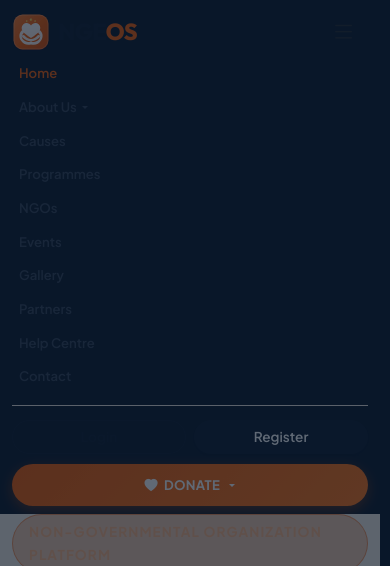
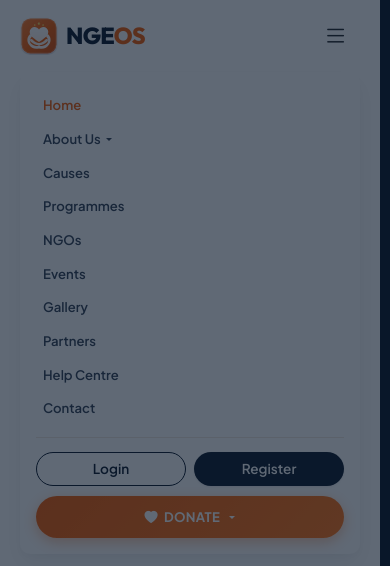
Before and after one commit to syedmuhammadsaim/NGEOS, an ASP.NET Core app: page / in a window 390 px wide, after a click that opens the changed part. Shown: the top 566 px of the page. Run offline with ASP.NET Core 8, Linux system fonts and the light colour scheme; data comes from the database, SQL or seed files in the repository; some libraries are stand-ins or nearby versions.

Commit message:
fix(css): fix CSS selector syntax errors by removing stray trailing commas and unclosed keyframes

```diff
--- a/NGEOS/wwwroot/css/site.css
+++ b/NGEOS/wwwroot/css/site.css
@@ -276,7 +276,7 @@ main[role="main"] {
 
    ========================================================== */
 
-.ngeos-topbar, {
+.ngeos-topbar {
 
     background: linear-gradient(135deg, #071527 0%, #0d223f 50%, #071527 100%);
 
@@ -502,7 +502,7 @@ main[role="main"] {
 
    ========================================================== */
 
-.ngeos-navbar, {
+.ngeos-navbar {
 
     background: #ffffff;
 
@@ -526,7 +526,7 @@ main[role="main"] {
 
 
 
-    .ngeos-navbar.scrolled, {
+    .ngeos-navbar.scrolled {
 
         background: rgba(255, 255, 255, 0.95) !important;
 
@@ -542,7 +542,7 @@ main[role="main"] {
 
     /* Navbar width adjustment */
 
-    .ngeos-navbar .container, {
+    .ngeos-navbar .container {
 
         max-width: 1440px;
 
@@ -1096,7 +1096,7 @@ main[role="main"] {
 
    ========================================================== */
 
-.ngeos-hero, {
+.ngeos-hero {
 
     position: relative;
 
@@ -1414,7 +1414,7 @@ main[role="main"] {
 
    ========================================================== */
 
-.ngeos-card, {
+.ngeos-card {
 
     background: #ffffff;
 
@@ -1432,13 +1432,13 @@ main[role="main"] {
 
     flex-direction: column;
 
-    height: auto; /* height:100% se card column se bahar nikal kar footer ke neeche chala jata tha */
-
-}
-
-
-
-    .ngeos-card:hover, {
+    height: auto;
+
+}
+
+
+
+    .ngeos-card:hover {
 
         transform: translateY(-3px);
 
@@ -1450,10 +1450,9 @@ main[role="main"] {
 
 
 
-/* Card tab hi poori height le jab wo column mein akela ho
-
-   (Causes / NGOs list ke barabar-height cards) */
- {
+/* Card tab hi poori height le jab wo column mein akela ho */
+
+.row > [class*="col"] > .ngeos-card:only-child {
 
     height: 100%;
 
@@ -1486,7 +1485,8 @@ main[role="main"] {
     }
 
 
-:hover .card-img-wrapper img {
+
+.ngeos-card:hover .card-img-wrapper img {
 
     transform: scale(1.06);
 
@@ -2438,7 +2438,7 @@ body:has(.gallery-lightbox-modal.show) .modal-backdrop.show {
 
    ========================================================== */
 
-.ngeos-footer, {
+.ngeos-footer {
 
     background-color: var(--navy-dark);
 
@@ -2454,13 +2454,13 @@ body:has(.gallery-lightbox-modal.show) .modal-backdrop.show {
 
     position: relative;
 
-    z-index: 1030; /* navbar (1050) ke neeche, baqi sab cheezon ke upar */
-
-}
-
-
-
-    .ngeos-footer h5, {
+    z-index: 1030;
+
+}
+
+
+
+    .ngeos-footer h5 {
 
         color: #ffffff;
 
@@ -2478,7 +2478,7 @@ body:has(.gallery-lightbox-modal.show) .modal-backdrop.show {
 
 
 
-        .ngeos-footer h5::after, {
+        .ngeos-footer h5::after {
 
             content: '';
 
@@ -2564,7 +2564,7 @@ body:has(.gallery-lightbox-modal.show) .modal-backdrop.show {
 
 
 
-.ngeos-footer .social-icon-link, .social-icon-link {
+.ngeos-footer .social-icon-link {
 
     width: 34px;
 
@@ -2578,7 +2578,7 @@ body:has(.gallery-lightbox-modal.show) .modal-backdrop.show {
 
 
 
-    .ngeos-footer .social-icon-link:hover, {
+    .ngeos-footer .social-icon-link:hover {
 
         background: var(--primary-orange);
 
@@ -2684,7 +2684,7 @@ body:has(.gallery-lightbox-modal.show) .modal-backdrop.show {
 
 
 
-    .sticky-sidebar .ngeos-card, {
+    .sticky-sidebar .ngeos-card {
 
         height: auto;
 
@@ -2696,7 +2696,7 @@ body:has(.gallery-lightbox-modal.show) .modal-backdrop.show {
 
 
 
-        .sticky-sidebar .ngeos-card:hover, {
+        .sticky-sidebar .ngeos-card:hover {
 
             transform: none; /* sticky card hover par uchhalna band */
 
@@ -2958,7 +2958,7 @@ body:has(.gallery-lightbox-modal.show) .modal-backdrop.show {
 
 @media (max-width: 1199.98px) {
 
-    .ngeos-navbar .navbar-collapse, {
+    .ngeos-navbar .navbar-collapse {
 
         background: #ffffff;
 
@@ -3230,7 +3230,7 @@ body:has(.gallery-lightbox-modal.show) .modal-backdrop.show {
 
 
 
-        .sticky-sidebar .ngeos-card, {
+        .sticky-sidebar .ngeos-card {
 
             max-height: none;
 
@@ -3423,18 +3423,6 @@ body:not(.admin-body) main[role="main"] {
 }
 
 
-
-    100% {
-
-        opacity: 1;
-
-        transform: translateY(0);
-
-    }
-
-}
-
-}
 
 
 
@@ -4119,8 +4107,8 @@ body.modal-open {
 
 
 
-.ngeos-navbar,,
-.ngeos-topbar, {
+.ngeos-navbar,
+.ngeos-topbar {
 
     padding-right: 0 !important;
 
@@ -4251,7 +4239,6 @@ body.admin-body .admin-main {
 
 
 body.admin-body .admin-main .ngeos-card,
-
 body.admin-body .admin-main .card {
 
     overflow: visible !important;
```
